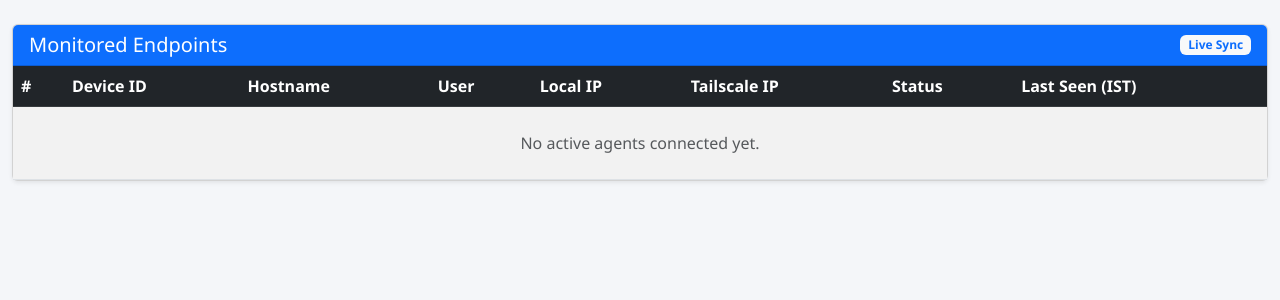
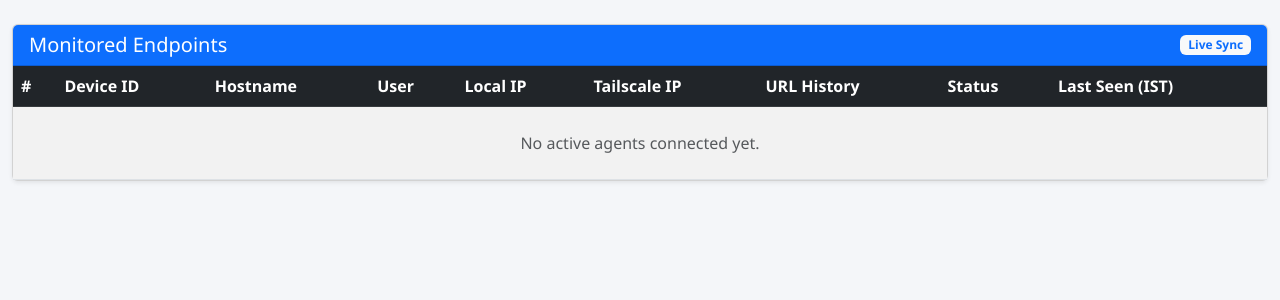
Before and after one commit to Bhandari7055/rmm-cloud-server, a Flask app: page /dashboard in a window 1280 px wide. Shown: the part 56-356 px from the top of the page. Run offline with Flask 3, Linux system fonts and the light colour scheme; the visitor is signed in with stand-in values (Sample User, id 1).

Commit message:
Add URL History column to monitored endpoints table

```diff
--- a/templates/dashboard.html
+++ b/templates/dashboard.html
@@ -51,7 +51,7 @@
             <span class="badge bg-light text-primary">Live Sync</span>
         </div>
         <div class="card-body p-0">
-            <table class="table table-hover table-striped m-0">
+            <table class="table table-hover table-striped m-0 align-middle">
                 <thead class="table-dark">
                     <tr>
                         <th>#</th>
@@ -60,6 +60,7 @@
                         <th>User</th>
                         <th>Local IP</th>
                         <th>Tailscale IP</th>
+                        <th>URL History</th>
                         <th>Status</th>
                         <th>Last Seen (IST)</th>
                     </tr>
@@ -74,13 +75,18 @@
                             <td>{{ dev.username }}</td>
                             <td>{{ dev.local_ip }}</td>
                             <td>{{ dev.tailscale_ip }}</td>
+                            <td>
+                                <span class="badge bg-info text-dark font-weight-bold">
+                                    {{ dev.history_count if dev.history_count else 0 }} URLs
+                                </span>
+                            </td>
                             <td><span class="badge bg-success">{{ dev.status }}</span></td>
                             <td>{{ dev.last_seen }}</td>
                         </tr>
                         {% endfor %}
                     {% else %}
                         <tr>
-                            <td colspan="8" class="text-center text-muted p-4">No active agents connected yet.</td>
+                            <td colspan="9" class="text-center text-muted p-4">No active agents connected yet.</td>
                         </tr>
                     {% endif %}
                 </tbody>
```
